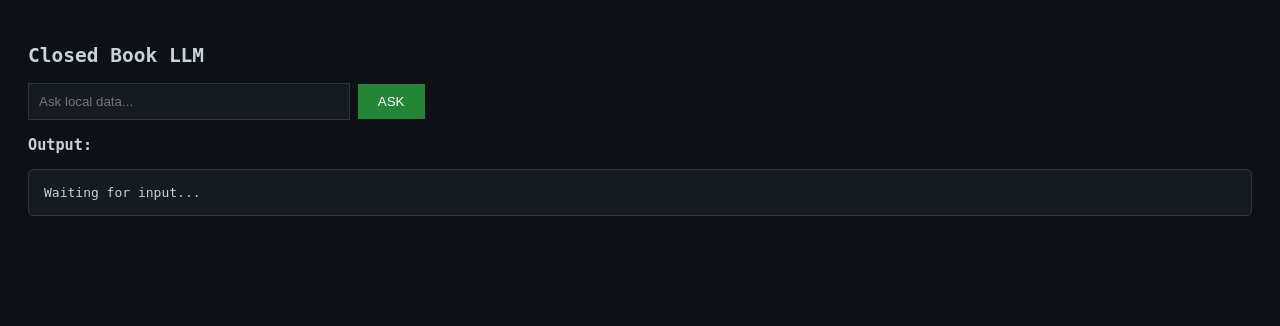
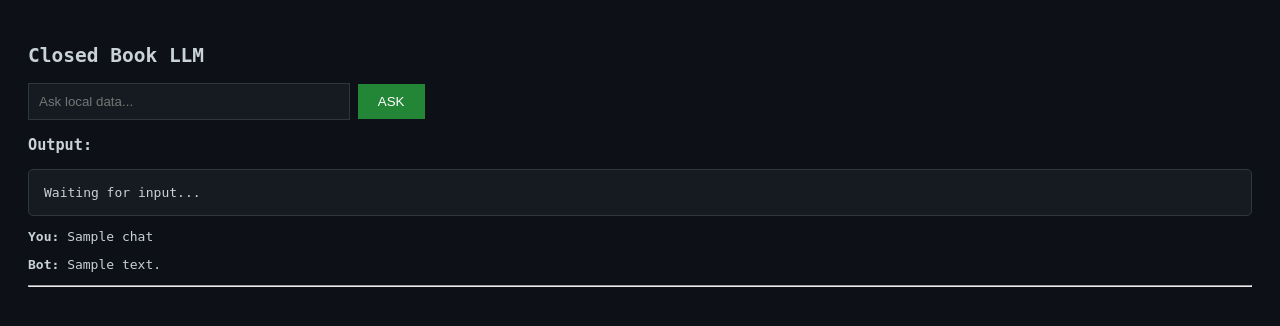
Before and after one commit to Samiyainamdar/Closed-Book-LLM-using-API, a Flask app: template templates/index.html in a window 1280 px wide. Shown: the top 326 px of the page. Run offline with Flask 3, Linux system fonts and the light colour scheme; the template is opened without the code that fills it: most values are stand-ins (such as "Sample title", 1, 10 or a date in 2020).

Commit message:
Added chat history persistence using JSON and UI rendering

```diff
--- a/app.py
+++ b/app.py
@@ -1,4 +1,5 @@
 import os # read env variables
+import json
 from flask import Flask, request, jsonify, render_template
 import time #delay between api calls
 from google import genai # client library that talks, format requests to GEMINI and parse responses
@@ -9,9 +10,11 @@ app = Flask(__name__)
 client = genai.Client(api_key=os.getenv("GEMINI_API_KEY"))
 
 @app.route("/")
+def home():
 
-def home():
-    return render_template("index.html")
+    chats = load_chat_history()
+
+    return render_template("index.html", chats=chats)
 
 
 @app.route("/analyze", methods=["POST"])
@@ -46,11 +49,53 @@ Question: {QUESTION}
             "file": file["filename"],
             "answer": response.text
         })
+    # Combine all file answers into one text
+    combined_answer = ""
+
+    for r in responses:
+        combined_answer += f"{r['file']}: {r['answer']}\n\n"
+
+    # Save chat
+    save_chat(QUESTION, combined_answer)
 
     return jsonify({
         "question": QUESTION,
         "results": responses
     })
 
+
+CHAT_FILE = "chat_history.json"
+
+def save_chat(question, answer):
+
+    # If file doesn't exist, create it
+    if not os.path.exists(CHAT_FILE):
+        with open(CHAT_FILE, "w") as f:
+            json.dump([], f)
+
+    # Read existing chats
+    with open(CHAT_FILE, "r") as f:
+        chats = json.load(f)
+
+    # Add new chat
+    chats.append({
+        "question": question,
+        "answer": answer
+    })
+
+    # Save back
+    with open(CHAT_FILE, "w") as f:
+        json.dump(chats, f, indent=4)
+
+def load_chat_history():
+    """
+    Loads chat history
+    """
+    if not os.path.exists(CHAT_FILE):
+        return []
+
+    with open(CHAT_FILE, "r") as f:
+        return json.load(f)
+
 if __name__ == "__main__":
     app.run(debug=True)
--- a/templates/index.html
+++ b/templates/index.html
@@ -19,6 +19,20 @@
     <h3>Output:</h3>
     <div id="response">Waiting for input...</div>
 
+    <div id="chat-history">
+
+    {% for chat in chats %}
+
+    <div class="chat">
+        <p><b>You:</b> {{ chat.question }}</p>
+        <p><b>Bot:</b> {{ chat.answer }}</p>
+    </div>
+
+<hr>
+
+{% endfor %}
+
+</div>
     <script>
     async function askQuestion() {
         const responseDiv = document.getElementById("response");
```
Also changed, not shown: 1 other file.
